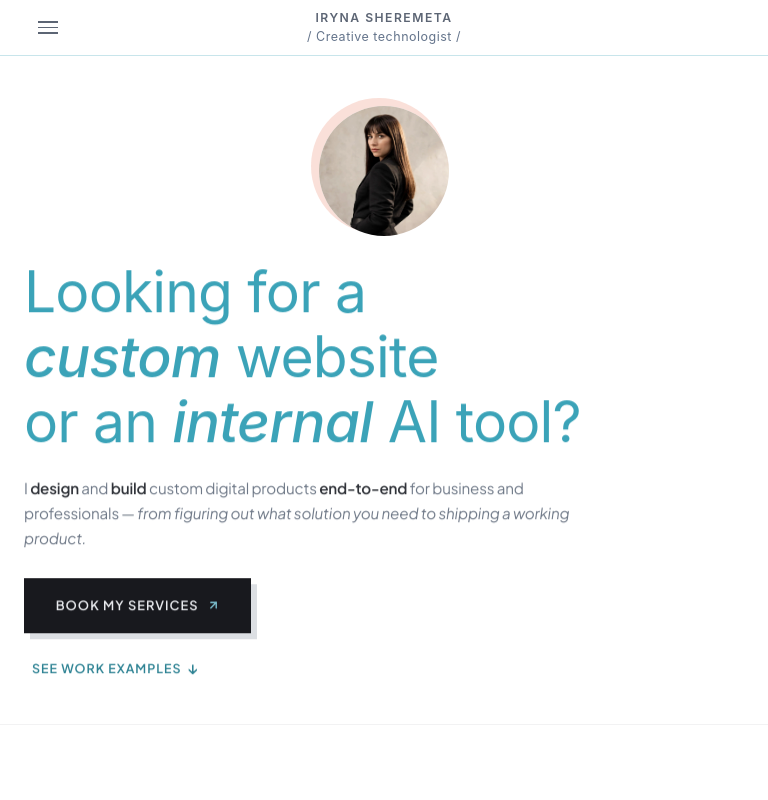
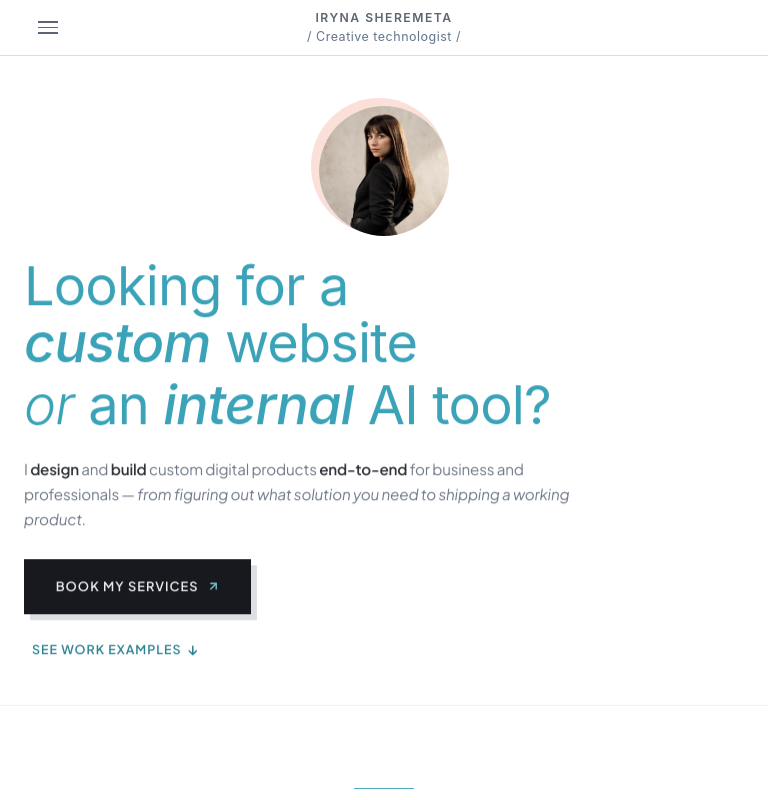
Before and after one commit to Irene2828/porfoliojuly, a Next.js app: page / in a window 768 px wide. Shown: the top 800 px of the page. Built offline with nearby package versions, Linux system fonts and the light colour scheme; no server answers; the database is empty.

Commit message:
Update mobile hero headline typography (letter-spacing, line-height, clamp, and headline-or styling)

```diff
--- a/src/app/components/Hero.css
+++ b/src/app/components/Hero.css
@@ -2180,14 +2180,18 @@
   .hero-text .headline-teal-underline,
   .hero-text .headline-italic-thinner {
     font-family: -apple-system, BlinkMacSystemFont, "Helvetica Neue", Helvetica, Arial, sans-serif !important;
-    letter-spacing: -0.015em !important;
-    line-height: 1.14 !important;
+    letter-spacing: -0.01575em !important;
+    line-height: 0.969 !important;
+  }
+  .hero-text .headline-or {
+    font-weight: 300 !important;
+    font-style: italic !important;
   }
   .hero-text .headline-line {
     color: #3ba3b8 !important; /* teal base */
     -webkit-text-fill-color: #3ba3b8 !important;
     font-weight: 400 !important;
-    font-size: clamp(2.575rem, 10.3vw, 3.235rem) !important;
+    font-size: clamp(2.446rem, 9.785vw, 3.073rem) !important;
   }
   .hero-text .headline-teal-underline {
     color: #3ba3b8 !important; /* teal italic bold keywords */
@@ -2206,8 +2210,8 @@
 }
 @media (min-width: 414px) and (max-width: 900px) {
   .hero-text .headline-line {
-    font-size: clamp(2.83rem, 11.33vw, 3.56rem) !important;
-    line-height: 1.14 !important;
+    font-size: clamp(2.689rem, 10.764vw, 3.382rem) !important;
+    line-height: 0.969 !important;
     color: #3ba3b8 !important;
     -webkit-text-fill-color: #3ba3b8 !important;
     font-weight: 400 !important;
```
